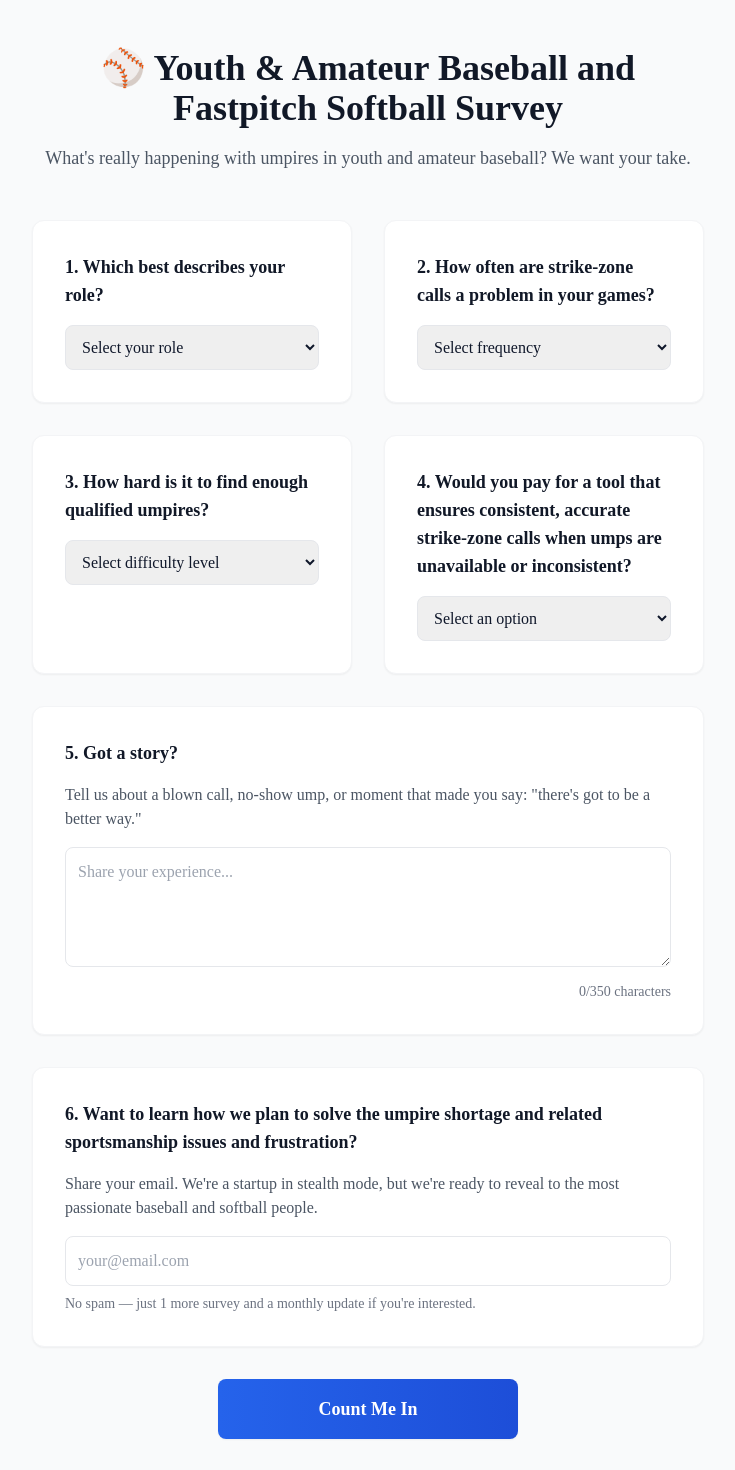
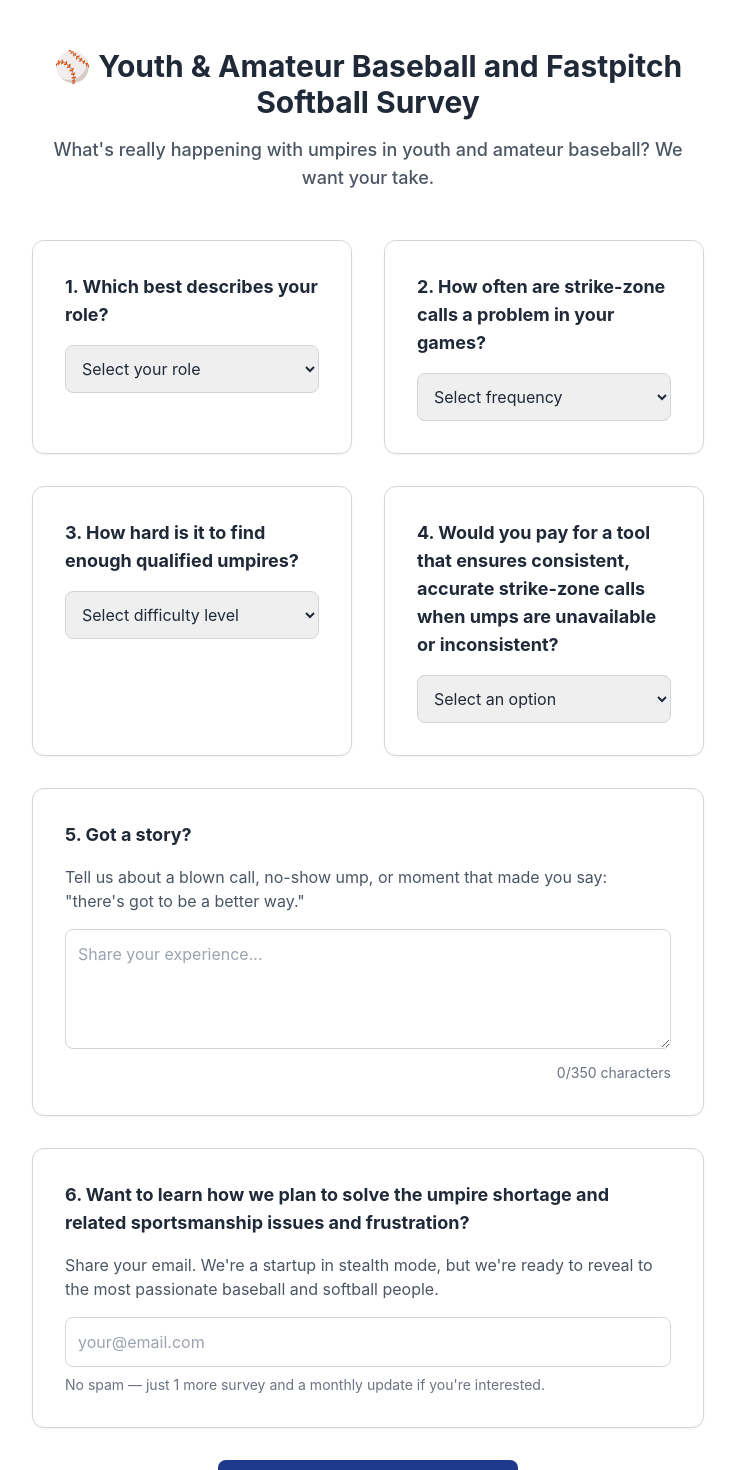
Before and after one commit to robreganSF/youth-survey, a React (Vite) app: page / in a window 1280 px wide. Shown: the top 1470 px of the page, without its empty margins (272-1007 px from the left). Built offline with nearby package versions, Linux system fonts and the light colour scheme.

Commit message:
Font change

```diff
--- a/components/SurveyForm.tsx
+++ b/components/SurveyForm.tsx
@@ -51,18 +51,18 @@ function SurveyForm() {
   }
 
   return (
-    <div className="min-h-screen bg-gray-50 py-12 px-4">
+    <div className="min-h-screen bg-white py-12 px-4 font-['Inter']">
       <div className="max-w-2xl mx-auto">
         <div className="text-center mb-12">
-          <h1 className="text-4xl font-bold text-gray-900 mb-4">⚾ Youth & Amateur Baseball and Fastpitch Softball Survey</h1>
-          <p className="text-lg text-gray-600">What's really happening with umpires in youth and amateur baseball? We want your take.</p>
+          <h1 className="text-3xl font-bold text-[#1f2937] mb-4">⚾ Youth & Amateur Baseball and Fastpitch Softball Survey</h1>
+          <p className="text-lg font-medium text-gray-600">What's really happening with umpires in youth and amateur baseball? We want your take.</p>
         </div>
 
         <form onSubmit={handleSubmit} className="space-y-8">
           {/* Role and Strike Zone Issues - Group 1 */}
           <div className="grid md:grid-cols-2 gap-8">
-            <div className="bg-white p-8 rounded-xl shadow-sm border border-gray-100">
-              <label className="block text-lg font-bold text-gray-900 mb-4">
+            <div className="bg-white p-8 rounded-xl shadow-sm border border-[#d1d5db]">
+              <label className="block text-lg font-bold text-[#1f2937] mb-4">
                 1. Which best describes your role?
               </label>
               <select
@@ -70,7 +70,7 @@ function SurveyForm() {
                 value={formData.role}
                 onChange={handleChange}
                 required
-                className="w-full p-3 border border-gray-200 rounded-lg focus:ring-2 focus:ring-blue-500 focus:border-blue-500 text-base"
+                className="w-full p-3 border border-[#d1d5db] rounded-lg focus:ring-2 focus:ring-blue-500 focus:border-blue-500 text-base text-[#1f2937]"
               >
                 <option value="">Select your role</option>
                 <option>Coach</option>
@@ -81,8 +81,8 @@ function SurveyForm() {
               </select>
             </div>
 
-            <div className="bg-white p-8 rounded-xl shadow-sm border border-gray-100">
-              <label className="block text-lg font-bold text-gray-900 mb-4">
+            <div className="bg-white p-8 rounded-xl shadow-sm border border-[#d1d5db]">
+              <label className="block text-lg font-bold text-[#1f2937] mb-4">
                 2. How often are strike-zone calls a problem in your games?
               </label>
               <select
@@ -90,7 +90,7 @@ function SurveyForm() {
                 value={formData.strike_zone_issue_freq}
                 onChange={handleChange}
                 required
-                className="w-full p-3 border border-gray-200 rounded-lg focus:ring-2 focus:ring-blue-500 focus:border-blue-500 text-base"
+                className="w-full p-3 border border-[#d1d5db] rounded-lg focus:ring-2 focus:ring-blue-500 focus:border-blue-500 text-base text-[#1f2937]"
               >
                 <option value="">Select frequency</option>
                 <option>Rarely</option>
@@ -103,8 +103,8 @@ function SurveyForm() {
 
           {/* Umpire Difficulty and Payment - Group 2 */}
           <div className="grid md:grid-cols-2 gap-8">
-            <div className="bg-white p-8 rounded-xl shadow-sm border border-gray-100">
-              <label className="block text-lg font-bold text-gray-900 mb-4">
+            <div className="bg-white p-8 rounded-xl shadow-sm border border-[#d1d5db]">
+              <label className="block text-lg font-bold text-[#1f2937] mb-4">
                 3. How hard is it to find enough qualified umpires?
               </label>
               <select
@@ -112,7 +112,7 @@ function SurveyForm() {
                 value={formData.umpire_difficulty}
                 onChange={handleChange}
                 required
-                className="w-full p-3 border border-gray-200 rounded-lg focus:ring-2 focus:ring-blue-500 focus:border-blue-500 text-base"
+                className="w-full p-3 border border-[#d1d5db] rounded-lg focus:ring-2 focus:ring-blue-500 focus:border-blue-500 text-base text-[#1f2937]"
               >
                 <option value="">Select difficulty level</option>
                 <option>Not hard</option>
@@ -122,8 +122,8 @@ function SurveyForm() {
               </select>
             </div>
 
-            <div className="bg-white p-8 rounded-xl shadow-sm border border-gray-100">
-              <label className="block text-lg font-bold text-gray-900 mb-4">
+            <div className="bg-white p-8 rounded-xl shadow-sm border border-[#d1d5db]">
+              <label className="block text-lg font-bold text-[#1f2937] mb-4">
                 4. Would you pay for a tool that ensures consistent, accurate strike-zone calls when umps are unavailable or inconsistent?
               </label>
               <select
@@ -131,7 +131,7 @@ function SurveyForm() {
                 value={formData.would_pay}
                 onChange={handleChange}
                 required
-                className="w-full p-3 border border-gray-200 rounded-lg focus:ring-2 focus:ring-blue-500 focus:border-blue-500 text-base"
+                className="w-full p-3 border border-[#d1d5db] rounded-lg focus:ring-2 focus:ring-blue-500 focus:border-blue-500 text-base text-[#1f2937]"
               >
                 <option value="">Select an option</option>
                 <option>Yes</option>
@@ -142,8 +142,8 @@ function SurveyForm() {
           </div>
 
           {/* Story Section - Full Width */}
-          <div className="bg-white p-8 rounded-xl shadow-sm border border-gray-100">
-            <label className="block text-lg font-bold text-gray-900 mb-4">
+          <div className="bg-white p-8 rounded-xl shadow-sm border border-[#d1d5db]">
+            <label className="block text-lg font-bold text-[#1f2937] mb-4">
               5. Got a story?
             </label>
             <p className="text-base text-gray-600 mb-4">
@@ -153,7 +153,7 @@ function SurveyForm() {
               name="story"
               value={formData.story}
               onChange={handleChange}
-              className="w-full p-3 border border-gray-200 rounded-lg min-h-[120px] resize-y focus:ring-2 focus:ring-blue-500 focus:border-blue-500 text-base"
+              className="w-full p-3 border border-[#d1d5db] rounded-lg min-h-[120px] resize-y focus:ring-2 focus:ring-blue-500 focus:border-blue-500 text-base text-[#1f2937]"
               placeholder="Share your experience..."
             />
             <p className="text-sm text-gray-500 mt-2 text-right">
@@ -162,8 +162,8 @@ function SurveyForm() {
           </div>
 
           {/* Email Section - Full Width */}
-          <div className="bg-white p-8 rounded-xl shadow-sm border border-gray-100">
-            <label className="block text-lg font-bold text-gray-900 mb-4">
+          <div className="bg-white p-8 rounded-xl shadow-sm border border-[#d1d5db]">
+            <label className="block text-lg font-bold text-[#1f2937] mb-4">
               6. Want to learn how we plan to solve the umpire shortage and related sportsmanship issues and frustration?
             </label>
             <p className="text-base text-gray-600 mb-4">
@@ -174,7 +174,7 @@ function SurveyForm() {
               name="subscribe_email"
               value={formData.subscribe_email}
               onChange={handleChange}
-              className="w-full p-3 border border-gray-200 rounded-lg focus:ring-2 focus:ring-blue-500 focus:border-blue-500 text-base"
+              className="w-full p-3 border border-[#d1d5db] rounded-lg focus:ring-2 focus:ring-blue-500 focus:border-blue-500 text-base text-[#1f2937]"
               placeholder="your@email.com"
             />
             <p className="text-sm text-gray-500 mt-2">
@@ -184,7 +184,7 @@ function SurveyForm() {
 
           <button
             type="submit"
-            className="w-full md:w-[300px] mx-auto block bg-gradient-to-r from-blue-600 to-blue-700 text-white py-4 px-6 rounded-lg text-lg font-semibold hover:from-blue-700 hover:to-blue-800 transition-all duration-300 shadow-sm hover:shadow-md transform hover:-translate-y-0.5"
+            className="w-full md:w-[300px] mx-auto block bg-[#1e3a8a] text-white py-4 px-6 rounded-lg text-lg font-bold hover:bg-[#3b82f6] transition-all duration-300 shadow-sm hover:shadow-md transform hover:-translate-y-0.5"
           >
             Count Me In
           </button>
```
